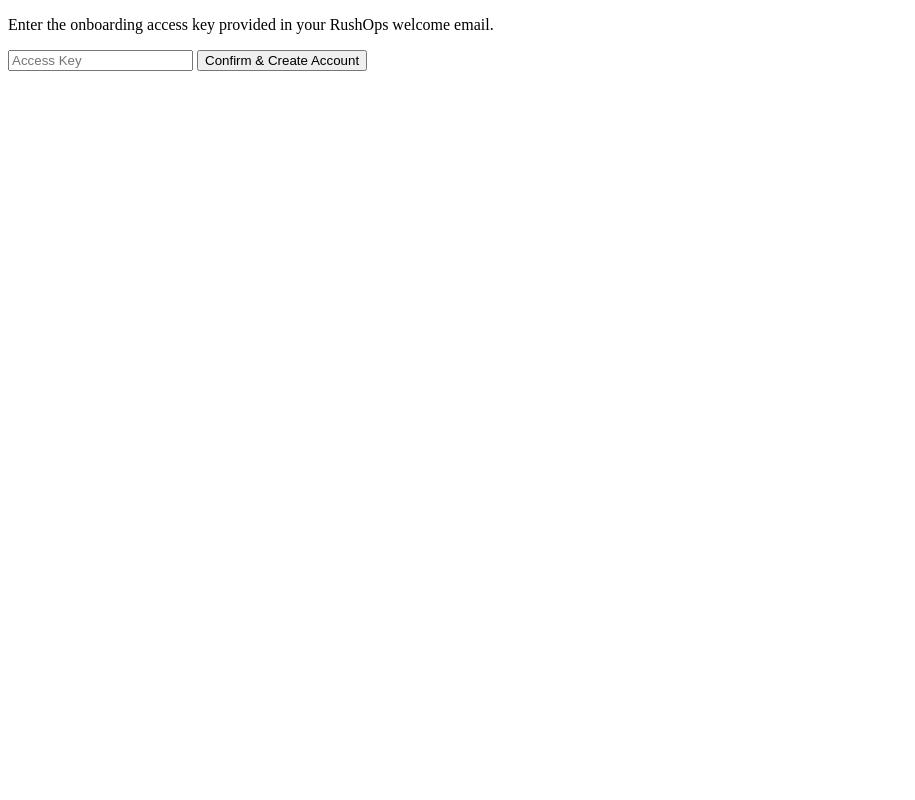
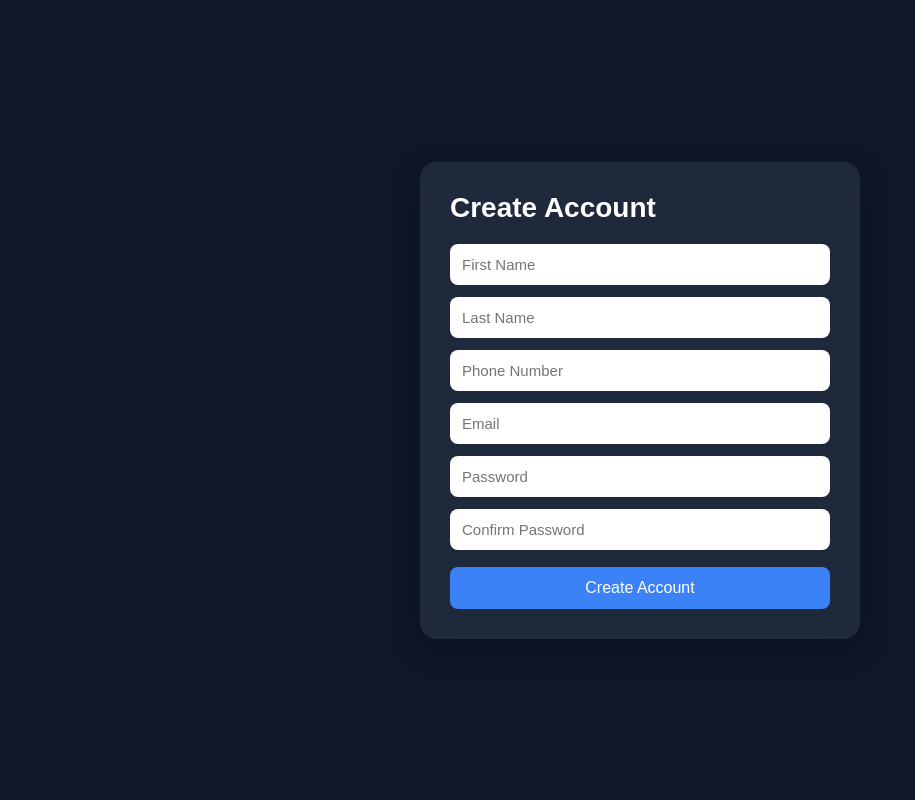
Before and after one commit to ajrsmith21-png/ai-restaurant-finance, a Flask app: page /register in a window 1280 px wide. Shown: the whole page, without its empty margins (0-915 px from the left). Run offline with Flask 3, Linux system fonts and the light colour scheme.

Commit message:
user fixes

```diff
--- a/templates/register.html
+++ b/templates/register.html
@@ -1,7 +1,127 @@
 <!DOCTYPE html>
+<html lang="en">
+<head>
+  <meta charset="UTF-8" />
+  <meta name="viewport" content="width=device-width, initial-scale=1.0"/>
+  <title>Create Account</title>
+
+  <style>
+    body{
+      font-family: Arial, sans-serif;
+      background:#0f172a;
+      color:white;
+      display:flex;
+      justify-content:center;
+      align-items:center;
+      height:100vh;
+      margin:0;
+    }
+
+    .card{
+      width:380px;
+      background:#1e293b;
+      padding:30px;
+      border-radius:16px;
+      box-shadow:0 10px 30px rgba(0,0,0,0.3);
+    }
+
+    h1{
+      margin-top:0;
+      margin-bottom:20px;
+      font-size:28px;
+    }
+
+    input{
+      width:100%;
+      padding:12px;
+      margin-bottom:12px;
+      border:none;
+      border-radius:8px;
+      box-sizing:border-box;
+      font-size:15px;
+    }
+
+    button{
+      width:100%;
+      padding:12px;
+      border:none;
+      border-radius:8px;
+      background:#3b82f6;
+      color:white;
+      font-size:16px;
+      cursor:pointer;
+      margin-top:5px;
+    }
+
+    button:hover{
+      opacity:0.9;
+    }
+
+    /* MODAL */
+    .modalOverlay{
+      position:fixed;
+      top:0;
+      left:0;
+      width:100%;
+      height:100%;
+      background:rgba(0,0,0,0.6);
+      display:none;
+      justify-content:center;
+      align-items:center;
+    }
+
+    .modal{
+      width:320px;
+      background:#111827;
+      padding:25px;
+      border-radius:12px;
+    }
+
+    .modal p{
+      font-size:14px;
+      margin-bottom:15px;
+      color:#cbd5e1;
+    }
+
+  </style>
+</head>
+
+<body>
+
+<div class="card">
+
+  <h1>Create Account</h1>
+
+  <!-- MAIN FORM -->
+  <form method="POST" id="registerForm">
+
+    <input type="text" name="first_name" placeholder="First Name" required>
+    <input type="text" name="last_name" placeholder="Last Name" required>
+    <input type="text" name="phone" placeholder="Phone Number" required>
+
+    <input type="email" name="email" placeholder="Email" required>
+
+    <input type="password" name="password" placeholder="Password" required>
+    <input type="password" name="confirm_password" placeholder="Confirm Password" required>
+
+    <!-- hidden access key -->
+    <input type="hidden" name="access_key" id="access_key">
+
+    <button type="button" id="openModalButton">
+      Create Account
+    </button>
+
+  </form>
+
+</div>
+
+<!-- MODAL -->
+<div class="modalOverlay" id="modalOverlay">
+
+  <div class="modal">
 
     <p>
-        Enter the onboarding access key provided in your RushOps welcome email.
+      Enter the onboarding access key provided in your welcome email.
     </p>
 
     <input
@@ -18,48 +138,26 @@
 
 </div>
 
-
 <script>
 
-    const openModalButton = document.getElementById(
-      "openModalButton"
-    )
-
-    const modalOverlay = document.getElementById(
-      "modalOverlay"
-    )
-
-    const confirmAccessKeyButton = document.getElementById(
-      "confirmAccessKeyButton"
-    )
-
-    const accessKeyInput = document.getElementById(
-      "accessKeyInput"
-    )
-
-    const hiddenAccessKey = document.getElementById(
-      "access_key"
-    )
-
-    const registerForm = document.getElementById(
-      "registerForm"
-    )
-
+const openModalButton = document.getElementById("openModalButton");
+const modalOverlay = document.getElementById("modalOverlay");
+const confirmAccessKeyButton = document.getElementById("confirmAccessKeyButton");
+const accessKeyInput = document.getElementById("accessKeyInput");
+const hiddenAccessKey = document.getElementById("access_key");
+const registerForm = document.getElementById("registerForm");
 
 openModalButton.addEventListener("click", () => {
-
-      modalOverlay.style.display = "flex"
-
-    })
-
+  modalOverlay.style.display = "flex";
+});
 
 confirmAccessKeyButton.addEventListener("click", () => {
 
-      hiddenAccessKey.value = accessKeyInput.value
+  hiddenAccessKey.value = accessKeyInput.value;
 
-      registerForm.submit()
+  registerForm.submit();
 
-    })
+});
 
 </script>
 
```
Lines whose indentation alone changed are shown as unchanged.
